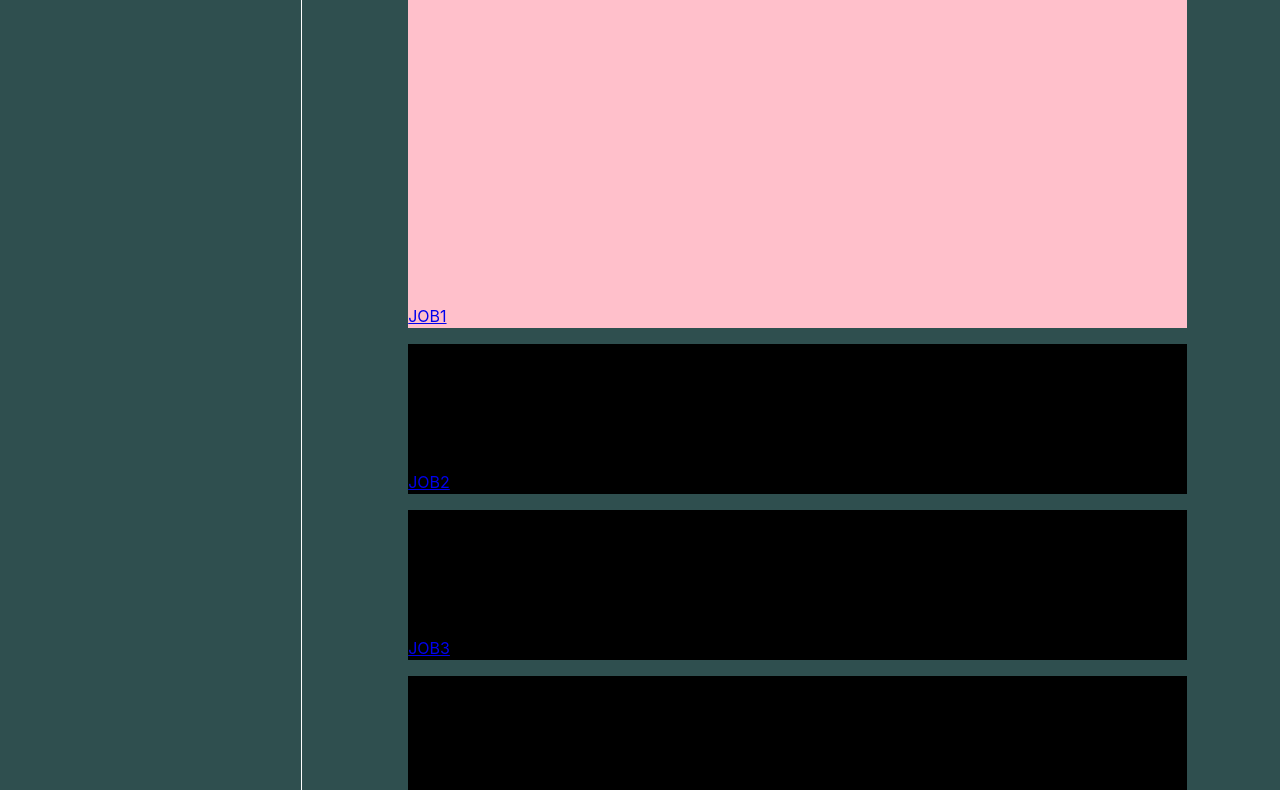
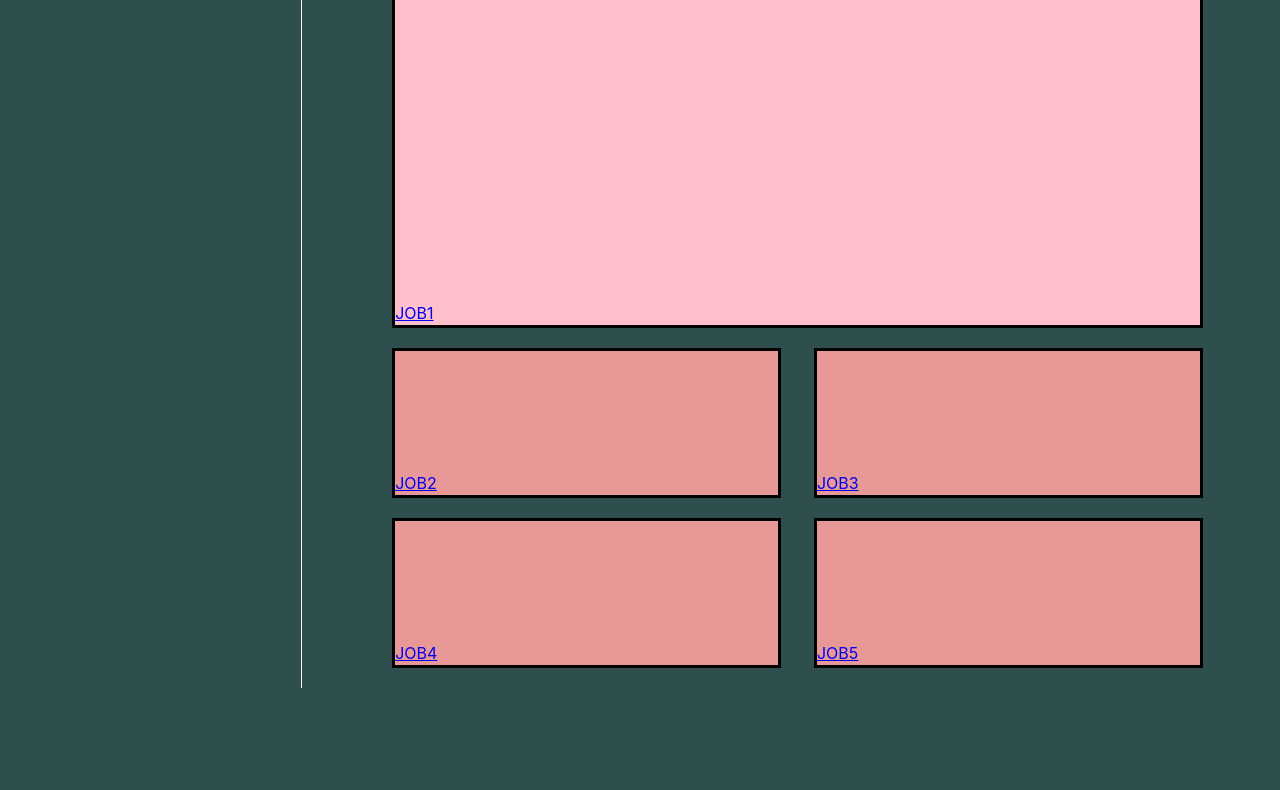
Before and after one commit to itsraulsanz/raul-portfolio, a plain HTML site: page index.html in a window 1280 px wide. Shown: the part 429-1219 px from the top of the page. After the commit the page ends 1152 px from the top, so only its background shows below. Drawn offline with Linux system fonts and the light colour scheme.

Commit message:
Work section: fixing the flex boxes

```diff
--- a/assets/css/style.css
+++ b/assets/css/style.css
@@ -106,13 +106,21 @@ nav a:hover {
   flex: 0 0 72%;
 }
 
+.flex-container {
+  display: flex;
+  flex-wrap: wrap;
+  justify-content: space-between;
+}
+
 .flex-item {
-  background-color: black;
+  background-color: rgb(233, 152, 152);
   min-height: 150px;
   max-height: 150px;
   display: flex;
   align-items: flex-end;
-  margin: 1em;
+  margin-bottom: 20px;
+  border: 3px solid black;
+  flex-basis: 48%;
 }
 
 .flex-item:first-child {
```
